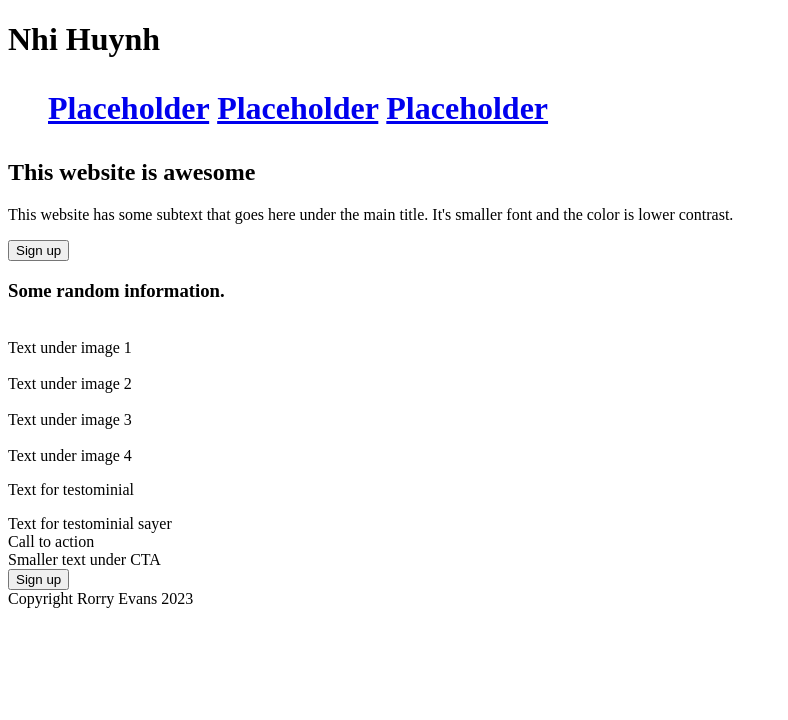
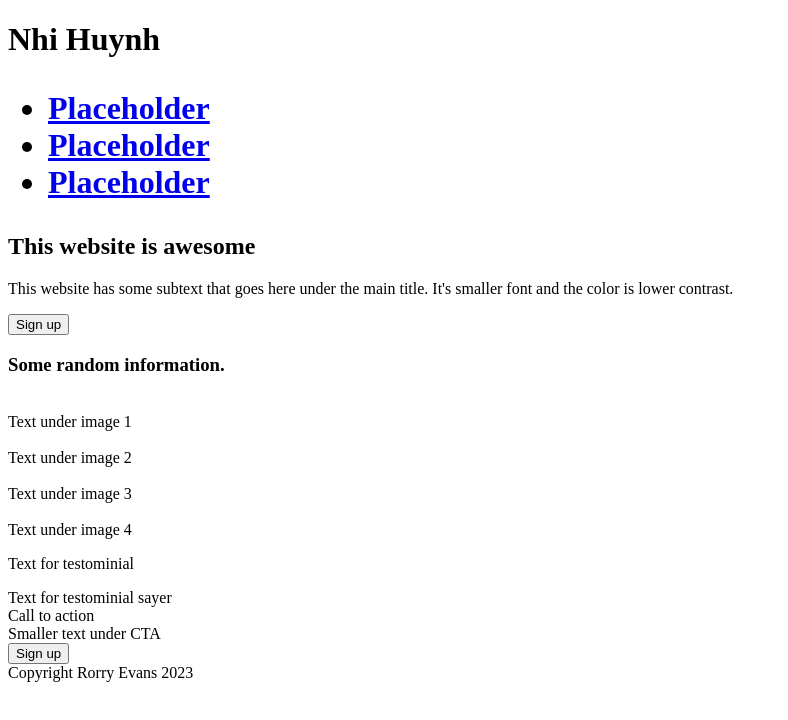
Before and after one commit to teep93/landing-page-project, a plain HTML site: page index.html in a window 1280 px wide. Shown: the whole page, without its empty margins (0-788 px from the left). Drawn offline with Linux system fonts and the light colour scheme.

Commit message:
add divs to html

```diff
--- a/index.html
+++ b/index.html
@@ -1,23 +1,30 @@
 <!DOCTYPE html>
 <html lang="en">
+
 <head>
     <meta charset="UTF-8">
     <title>Nhi Huynh | Relief Branch Manager</title>
     <link rel="stylesheet" href="style.css">
-        <h1>Nhi Huynh
+    <div>
+        <h1 class="header-logo">Nhi Huynh
             <ul>
-                <a href="www.google.com">Placeholder</a>
-                <a href="www.google.com">Placeholder</a>
-                <a href="www.google.com">Placeholder</a>
+                <li><a href="www.google.com">Placeholder</a></li>
+                <li><a href="www.google.com">Placeholder</a></li>
+                <li><a href="www.google.com">Placeholder</a></li>
             </ul>
         </h1>
+    </div>
 </head>
 
 <body>
+    <div>
         <h2>This website is awesome</h2>
-            <p> This website has some subtext that goes here under the main title. It's smaller font and the color is lower contrast.</p>
+        <p> This website has some subtext that goes here under the main title. It's smaller font and the color is lower
+            contrast.</p>
         <button>Sign up</button>
         <img>
+    </div>
+    <div>
         <h3>Some random information.</h3>
         <img>
         <div>Text under image 1</div>
@@ -27,14 +34,19 @@
         <div>Text under image 3</div>
         <img>
         <div>Text under image 4</div>
-        <div><p>Text for testominial</p></div>
+        <div>
+            <p>Text for testominial</p>
+        </div>
         <div>Text for testominial sayer</div>
+    </div>
+ <div>
     <div>Call to action</div>
     <div>Smaller text under CTA</div>
     <button>Sign up</button>
-
+</div>
+    <div>
     <footer> Copyright Rorry Evans 2023</footer>
-
+</div>
 
 
 
@@ -42,4 +54,5 @@
 
 
 </body>
+
 </html>
```
Lines whose indentation alone changed are shown as unchanged.
